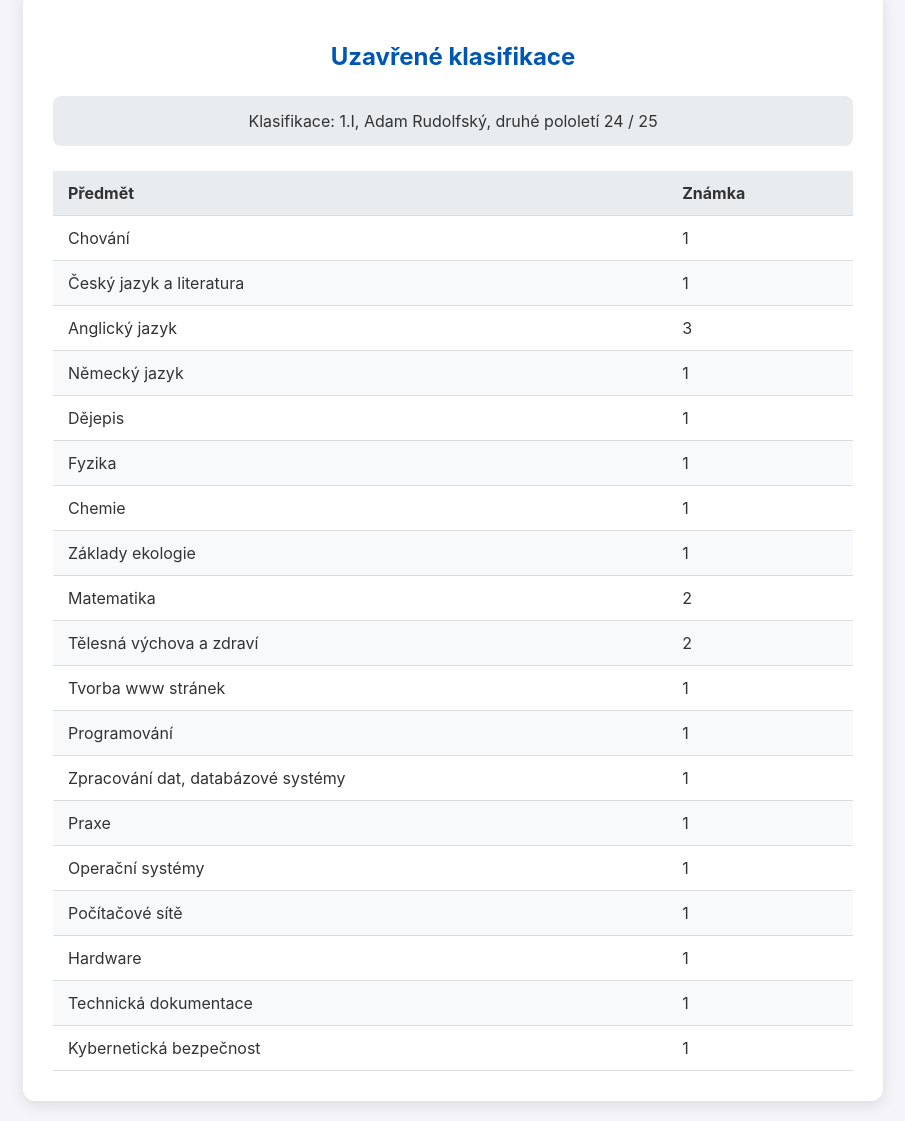
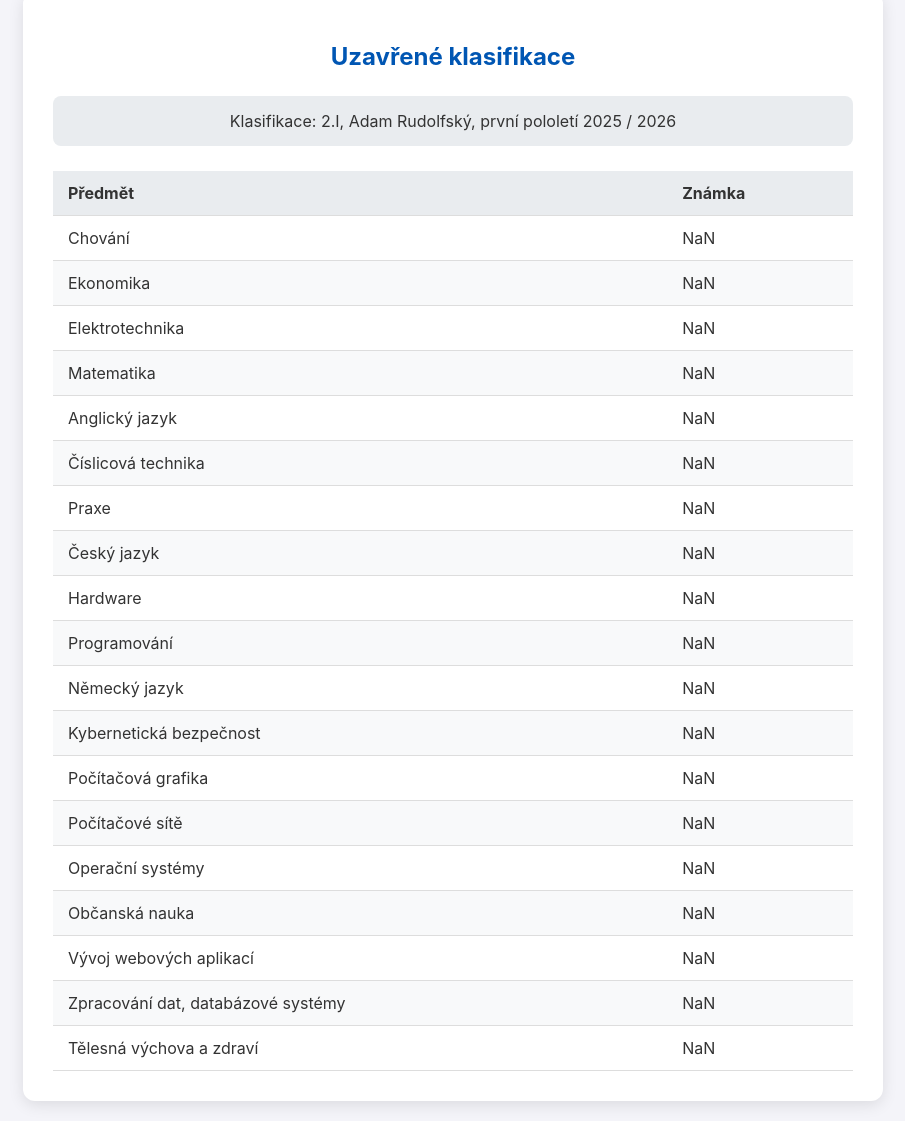
Before and after one commit to ssitas/adamr-student, a plain HTML site: page klasifikace_uzavrena.html in a window 1280 px wide. Shown: the part 28-1149 px from the top of the page, without its empty margins (187-1092 px from the left). Drawn offline with Linux system fonts and the light colour scheme.

Commit message:
Update klasifikace_uzavrena.html

```diff
--- a/klasifikace_uzavrena.html
+++ b/klasifikace_uzavrena.html
@@ -10,7 +10,7 @@
     <a href="index.html" class="back-button">Zpět</a>
     <div class="container">
         <h2 class="page-title">Uzavřené klasifikace</h2>
-        <p class="info-text">Klasifikace: 1.I, Adam Rudolfský, druhé pololetí 24 / 25</p>
+        <p class="info-text">Klasifikace: 2.I, Adam Rudolfský, první pololetí 2025 / 2026</p>
 
         <table>
             <thead>
@@ -22,79 +22,79 @@
             <tbody>
                 <tr>
                     <td>Chování</td>
-                    <td>1</td>
+                    <td>NaN</td>
                 </tr>
                 <tr>
-                    <td>Český jazyk a literatura</td>
-                    <td>1</td>
+                    <td>Ekonomika</td>
+                    <td>NaN</td>
                 </tr>
                 <tr>
-                    <td>Anglický jazyk</td>
-                    <td>3</td>
+                    <td>Elektrotechnika</td>
+                    <td>NaN</td>
                 </tr>
                 <tr>
-                    <td>Německý jazyk</td>
-                    <td>1</td>
+                    <td>Matematika</td>
+                    <td>NaN</td>
                 </tr>
                  <tr>
-                    <td>Dějepis</td>
-                    <td>1</td>
+                    <td>Anglický jazyk</td>
+                    <td>NaN</td>
                 </tr>
                  <tr>
-                    <td>Fyzika</td>
-                    <td>1</td>
+                    <td>Číslicová technika</td>
+                    <td>NaN</td>
                 </tr>
                  <tr>
-                    <td>Chemie</td>
-                    <td>1</td>
+                    <td>Praxe</td>
+                    <td>NaN</td>
                 </tr>
                  <tr>
-                    <td>Základy ekologie</td>
-                    <td>1</td>
+                    <td>Český jazyk</td>
+                    <td>NaN</td>
                 </tr>
                  <tr>
-                    <td>Matematika</td>
-                    <td>2</td>
+                    <td>Hardware</td>
+                    <td>NaN</td>
+                </tr>
+                 <tr>
+                    <td>Programování</td>
+                    <td>NaN</td>
+                </tr>
+                 <tr>
+                    <td>Německý jazyk</td>
+                    <td>NaN</td>
+                </tr>
+                 <tr>
+                    <td>Kybernetická bezpečnost</td>
+                    <td>NaN</td>
+                </tr>
+                 <tr>
+                    <td>Počítačová grafika</td>
+                    <td>NaN</td>
+                </tr>
+                 <tr>
+                    <td>Počítačové sítě</td>
+                    <td>NaN</td>
+                </tr>
+                 <tr>
+                    <td>Operační systémy</td>
+                    <td>NaN</td>
+                </tr>
+                 <tr>
+                    <td>Občanská nauka</td>
+                    <td>NaN</td>
+                </tr>
+                 <tr>
+                    <td>Vývoj webových aplikací</td>
+                    <td>NaN</td>
+                </tr>
+                 <tr>
+                    <td>Zpracování dat, databázové systémy</td>
+                    <td>NaN</td>
                 </tr>
                  <tr>
                     <td>Tělesná výchova a zdraví</td>
-                    <td>2</td>
-                </tr>
-                 <tr>
-                    <td>Tvorba www stránek</td>
-                    <td>1</td>
-                </tr>
-                 <tr>
-                    <td>Programování</td>
-                    <td>1</td>
-                </tr>
-                 <tr>
-                    <td>Zpracování dat, databázové systémy</td>
-                    <td>1</td>
-                </tr>
-                 <tr>
-                    <td>Praxe</td>
-                    <td>1</td>
-                </tr>
-                 <tr>
-                    <td>Operační systémy</td>
-                    <td>1</td>
-                </tr>
-                 <tr>
-                    <td>Počítačové sítě</td>
-                    <td>1</td>
-                </tr>
-                 <tr>
-                    <td>Hardware</td>
-                    <td>1</td>
-                </tr>
-                 <tr>
-                    <td>Technická dokumentace</td>
-                    <td>1</td>
-                </tr>
-                 <tr>
-                    <td>Kybernetická bezpečnost</td>
-                    <td>1</td>
+                    <td>NaN</td>
                 </tr>
 
 
```
